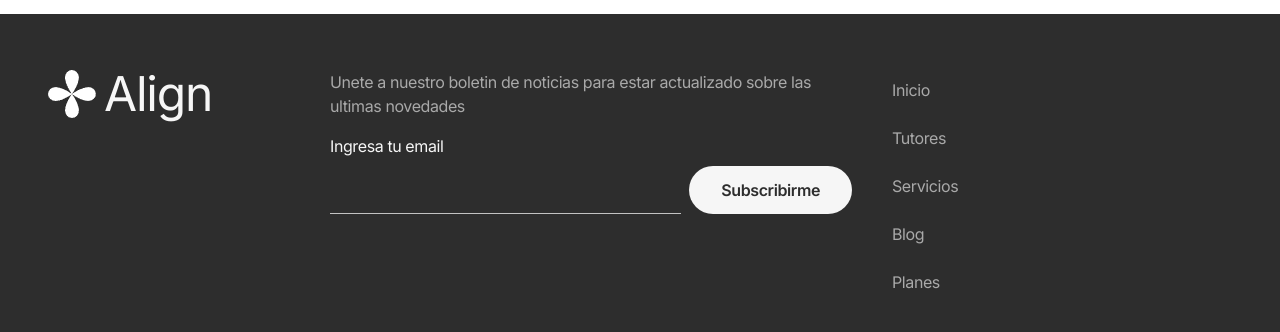
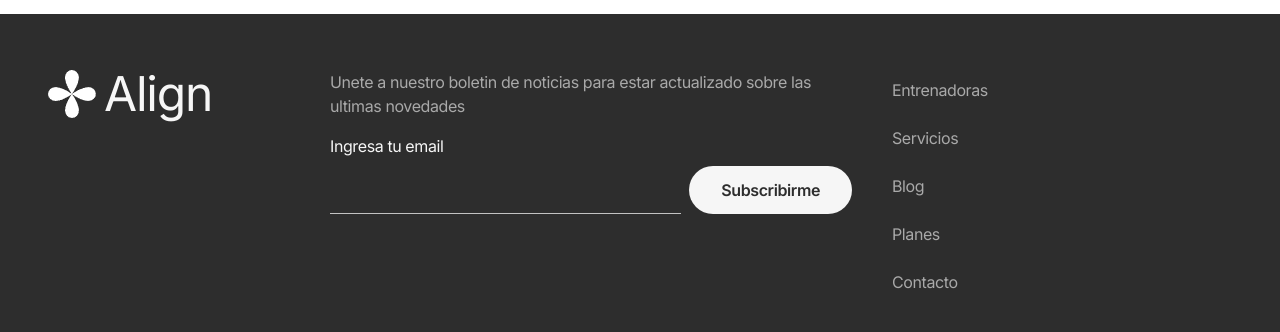
Before and after one commit to Diego-fdev/align, a React (Vite) app: page / in a window 1280 px wide. Shown: the part 6720-7052 px from the top of the page. Built offline with nearby package versions, Linux system fonts and the light colour scheme.

Commit message:
añadido el componente Link para la navegacion

```diff
--- a/src/components/layout/Footer.jsx
+++ b/src/components/layout/Footer.jsx
@@ -1,4 +1,6 @@
+import { Link } from "react-router";
 import imagenLogo from "../../assets/logo.webp";
+import { navigationLinks } from "../../constants/navigation";
 import Facebook from "../../icons/Facebook";
 import Instagram from "../../icons/Instagram";
 import Messenger from "../../icons/Messenger";
@@ -55,46 +57,16 @@ export default function Footer() {
         </ul>
         <nav className="nav-footer lg:col-start-3 ">
           <ul className="flex flex-col gap-2 sm:flex-row sm:flex-wrap md:flex-col">
-            <li>
-              <a
-                href=""
-                className="capitalize text-secondary-text-white py-2 sm:px-2 inline-block text-sm tracking-tight xl:text-base 2xl:text-lg"
-              >
-                inicio
-              </a>
-            </li>
-            <li>
-              <a
-                href=""
-                className="capitalize text-secondary-text-white py-2 sm:px-2 inline-block text-sm tracking-tight xl:text-base 2xl:text-lg"
-              >
-                tutores
-              </a>
-            </li>
-            <li>
-              <a
-                href=""
-                className="capitalize text-secondary-text-white py-2 sm:px-2 inline-block text-sm tracking-tight xl:text-base 2xl:text-lg"
-              >
-                servicios
-              </a>
-            </li>
-            <li>
-              <a
-                href=""
-                className="capitalize text-secondary-text-white py-2 sm:px-2 inline-block text-sm tracking-tight xl:text-base 2xl:text-lg"
-              >
-                blog
-              </a>
-            </li>
-            <li>
-              <a
-                href=""
-                className="capitalize text-secondary-text-white py-2 sm:px-2 inline-block text-sm tracking-tight xl:text-base 2xl:text-lg"
-              >
-                planes
-              </a>
-            </li>
+            {navigationLinks.map((link) => (
+              <li key={link.id}>
+                <Link
+                  to={link.path}
+                  className="capitalize text-secondary-text-white py-2 sm:px-2 inline-block text-sm tracking-tight xl:text-base 2xl:text-lg"
+                >
+                  {link.nombre}
+                </Link>
+              </li>
+            ))}
           </ul>
         </nav>
         <span className="copy text-secondary-text-white uppercase text-xs mx-auto pb-2 md:col-span-2 lg:col-span-3">
```
